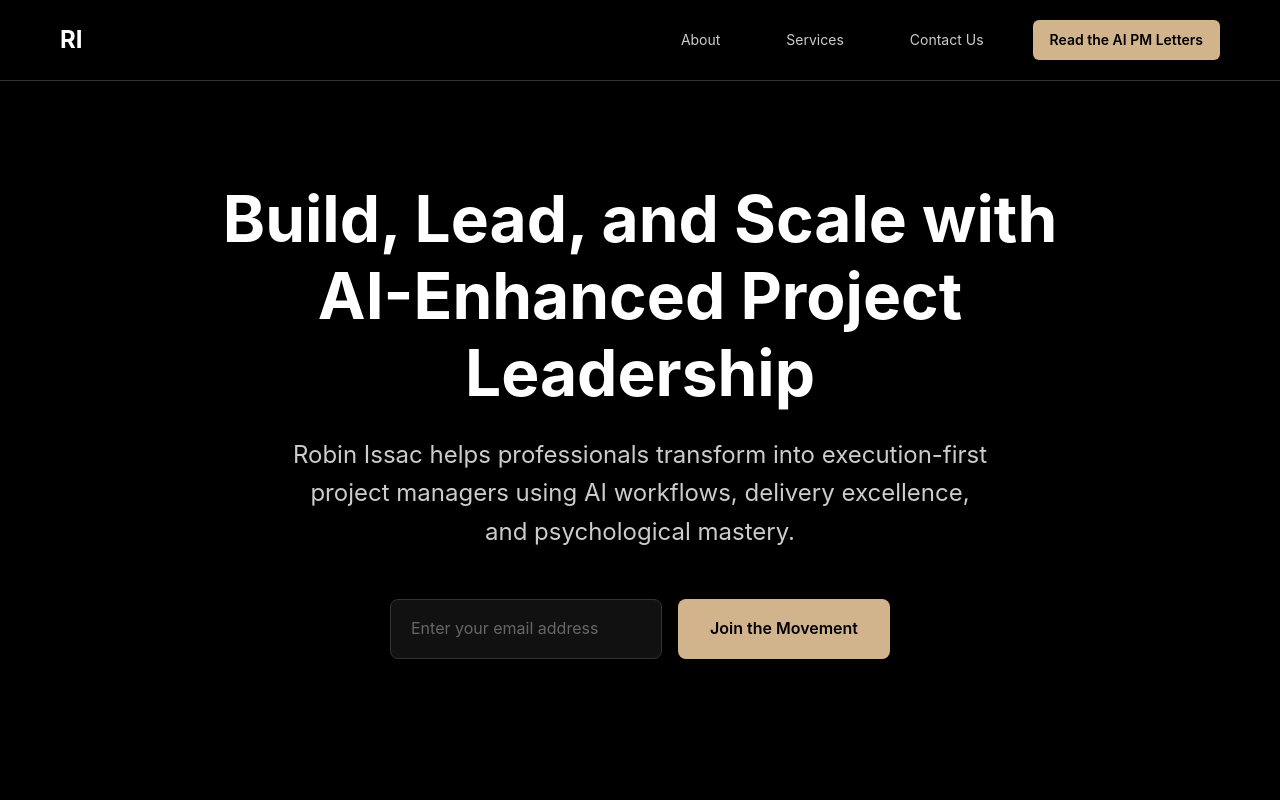
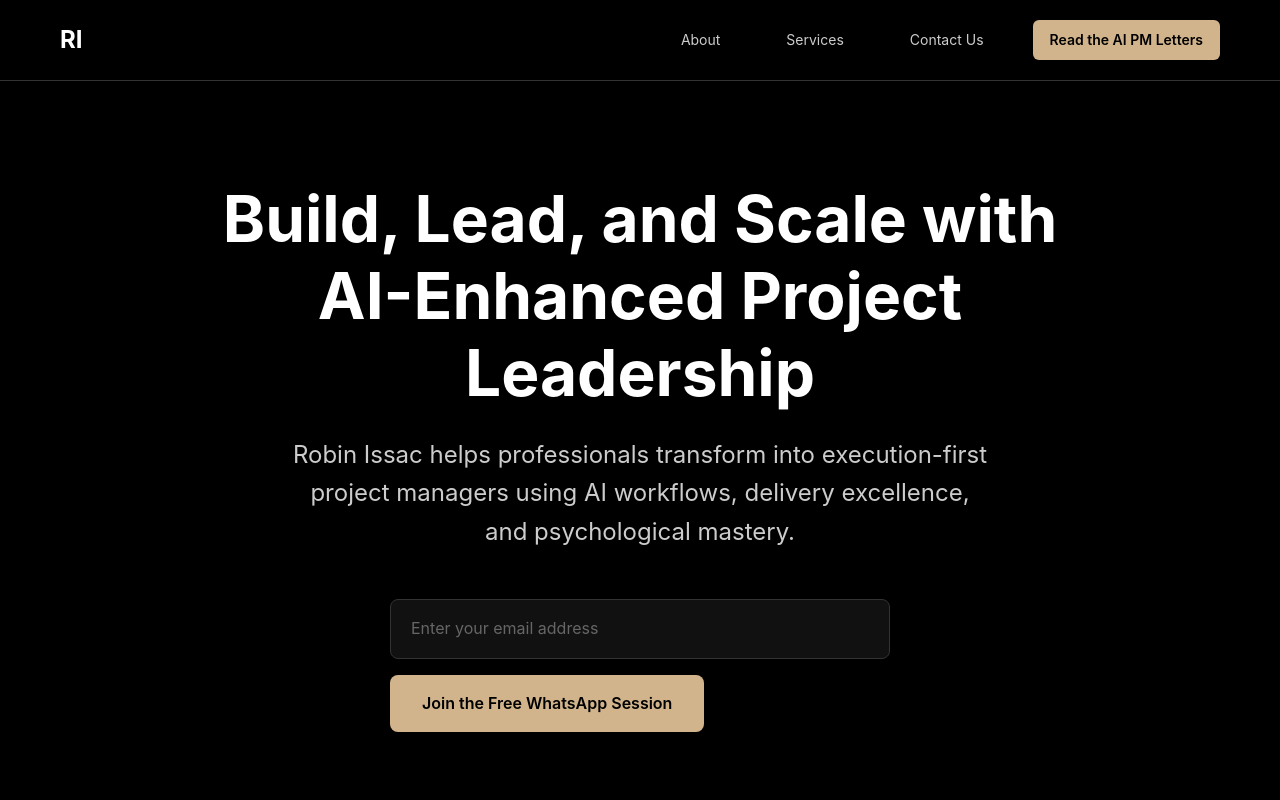
Before and after one commit to robinissac/elite-pm-blueprint-11, a React (Vite) app: page / in a window 1280 px wide. Shown: the top 800 px of the page. Built offline with nearby package versions, Linux system fonts and the light colour scheme.

Commit message:
Change CTA to link to WhatsApp group
Updated the call-to-action button to link to a WhatsApp group instead of a button.

```diff
--- a/src/pages/Index.tsx
+++ b/src/pages/Index.tsx
@@ -1,5 +1,4 @@
-
-import { Link } from "react-router-dom";
+ import { Link } from "react-router-dom";
 
 const Index = () => {
   return (
@@ -370,7 +369,15 @@ const Index = () => {
           <p>Robin Issac helps professionals transform into execution-first project managers using AI workflows, delivery excellence, and psychological mastery.</p>
           <div className="email-form">
             <input type="email" className="email-input" placeholder="Enter your email address" />
-            <button className="cta-button">Join the Movement</button>
+            {/* Updated CTA to direct WhatsApp link */}
+            <a
+              href="https://chat.whatsapp.com/BVUSqeP38TeLholBLRrkY1"
+              target="_blank"
+              rel="noopener noreferrer"
+              className="cta-button"
+            >
+              Join the Free WhatsApp Session
+            </a>
           </div>
         </div>
       </section>
```
